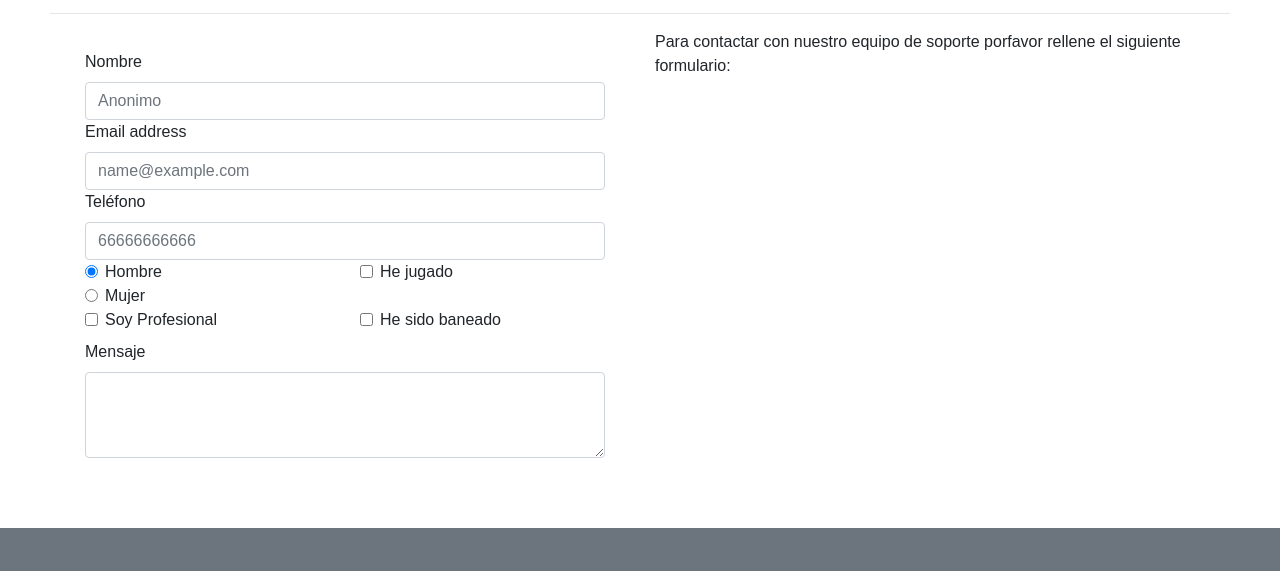
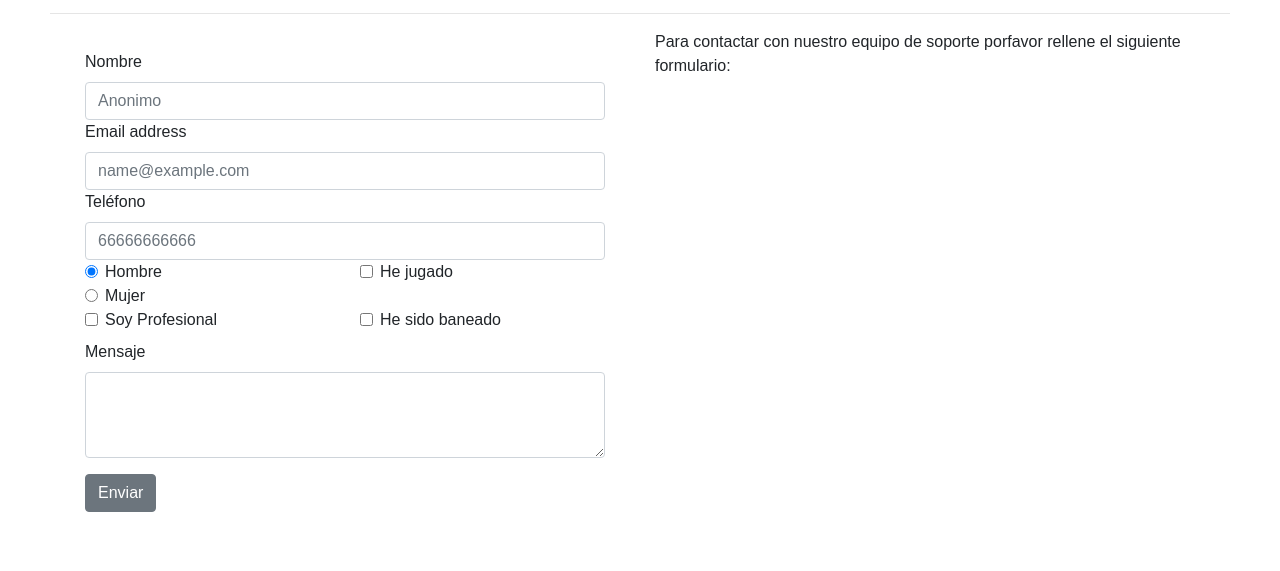
Before and after one commit to javichamu/ProyectoPersonalBootstrap, a plain HTML site: page contacto.html in a window 1280 px wide. Shown: the part 576-1147 px from the top of the page. Drawn offline with nearby package versions, Linux system fonts and the light colour scheme; a web font is replaced by a local one.

Commit message:
Add files via upload

```diff
--- a/contacto.html
+++ b/contacto.html
@@ -129,6 +129,9 @@
                 <label for="mensaje">Mensaje</label>
                 <textarea class="form-control" id="mensaje" rows="3"></textarea>
               </div>
+              <div class="form-group">
+                <button type="button" class="btn btn-secondary">Enviar</button>
+              </div>
             </form>
           </div>
         </div>
```
